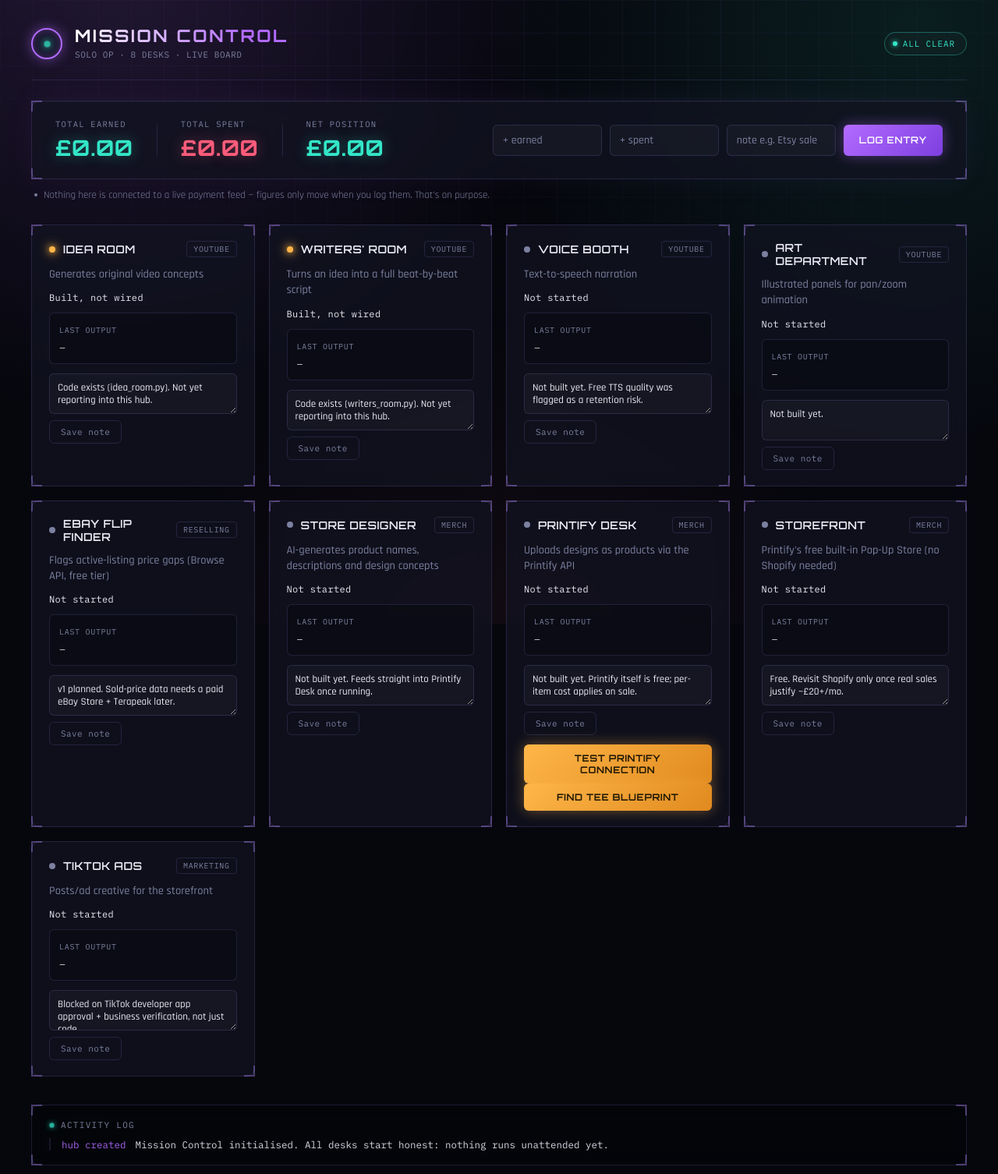
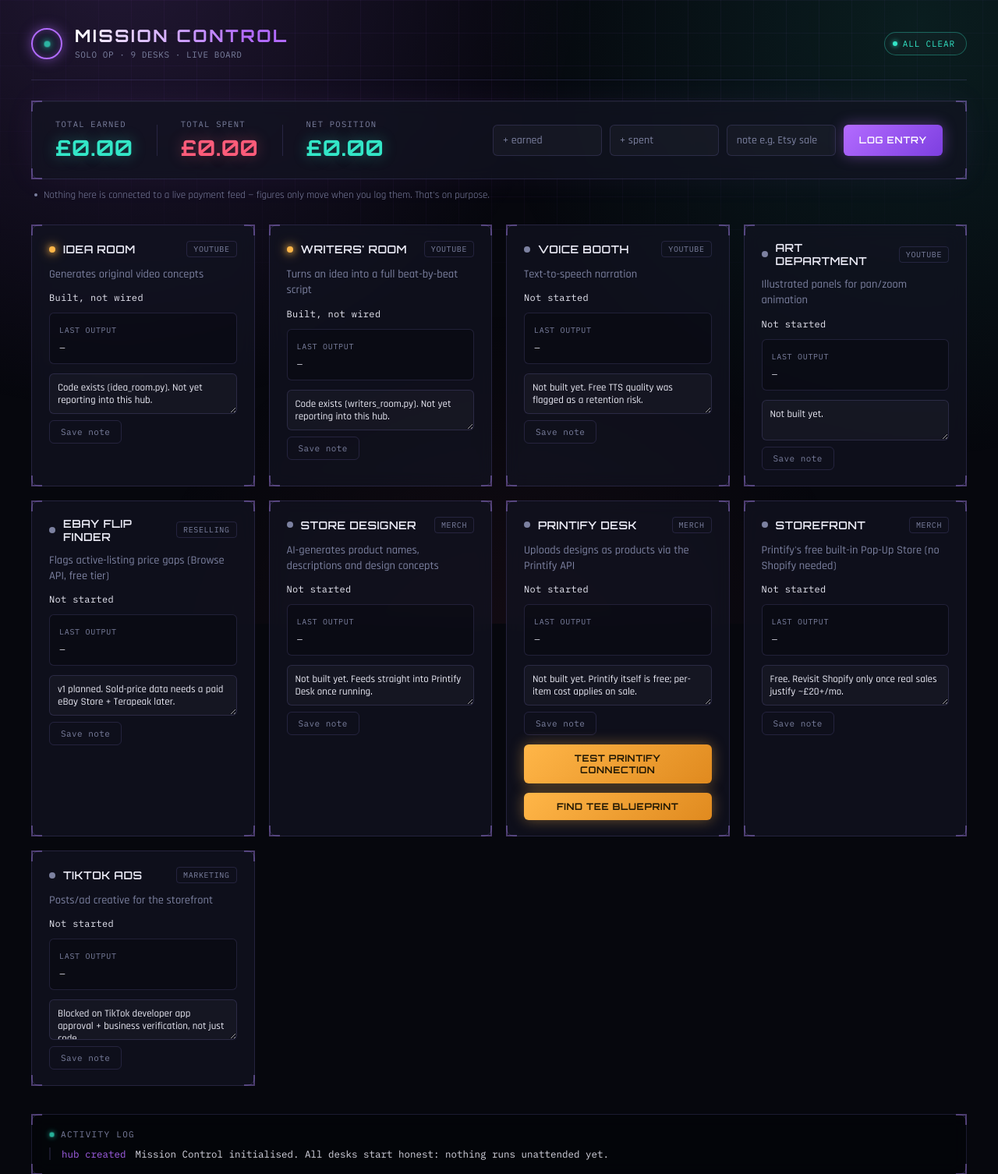
Before and after one commit to lucas123work/mission-control, a Flask app: page / in a window 1280 px wide. Shown: the top 1506 px of the page at 78% size. Run offline with Flask 3, Linux system fonts and the light colour scheme; data that the repository does not hold is empty; parts of the project's set-up code (start-up, migrations or seed data) failed here and were passed over.

Commit message:
Update index.html

```diff
--- a/templates/index.html
+++ b/templates/index.html
@@ -18,7 +18,7 @@
     <span class="callsign-ring"><span class="callsign-dot"></span></span>
     <div class="callsign-text">
       <h1>MISSION CONTROL</h1>
-      <span class="callsign-sub">solo op &middot; 8 desks &middot; live board</span>
+      <span class="callsign-sub">solo op &middot; 9 desks &middot; live board</span>
     </div>
   </div>
   <div class="topbar-flags">
@@ -68,7 +68,7 @@
 
     <div class="desk-output">
       <span class="desk-output-label">Last output</span>
-      <p>{{ a.last_output or "—" }}</p>
+      <p style="white-space: pre-line;">{{ a.last_output or "—" }}</p>
     </div>
 
     <form class="desk-notes" action="{{ url_for('note', agent_id=a.id) }}" method="post">
@@ -76,13 +76,15 @@
       <button type="submit">Save note</button>
     </form>
 
- {% if a.id == "printify_desk" %}
+    {% if a.id == "printify_desk" %}
     <form action="{{ url_for('run_printify_desk') }}" method="post">
-      <button class="approve-btn" type="submit">Test Printify connection</button> <form action="{{ url_for('run_printify_lookup') }}" method="post">
+      <button class="approve-btn" type="submit">Test Printify connection</button>
+    </form>
+    <form action="{{ url_for('run_printify_lookup') }}" method="post">
       <button class="approve-btn" type="submit">Find tee blueprint</button>
     </form>
-    </form>
     {% endif %}
+
     {% if a.status == "awaiting_review" %}
     <form action="{{ url_for('approve', agent_id=a.id) }}" method="post">
       <button class="approve-btn" type="submit">Approve to publish</button>
```
